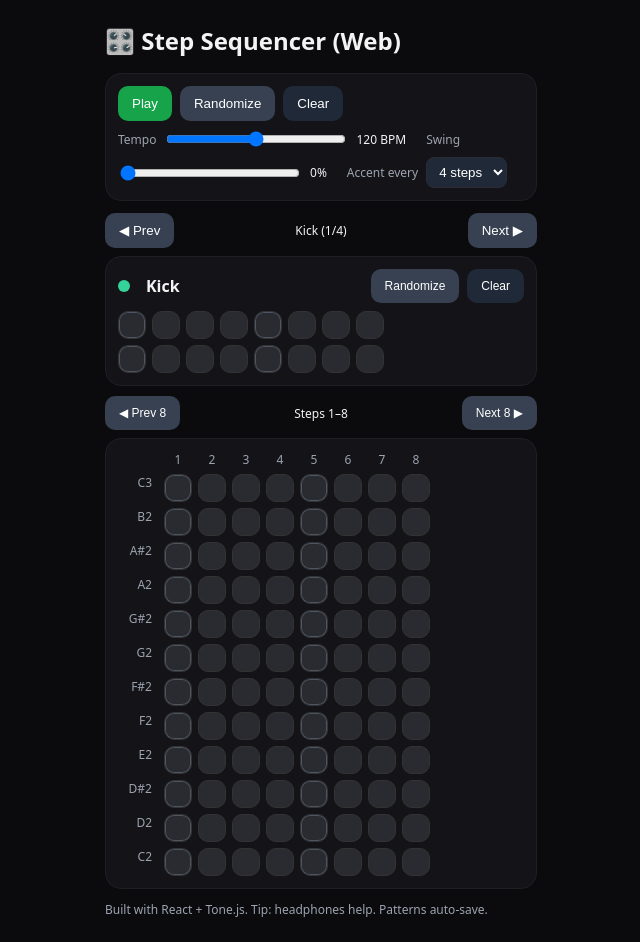
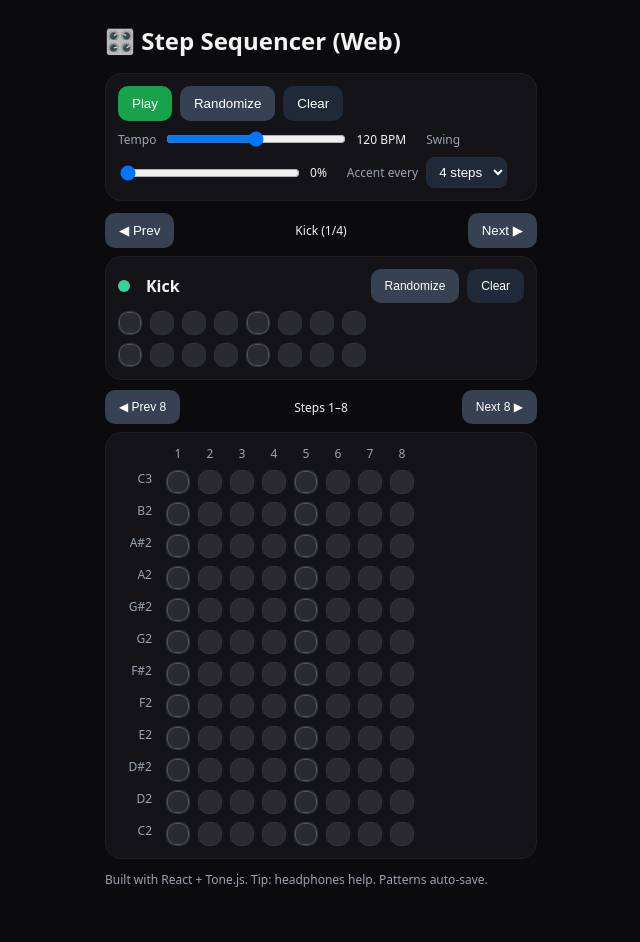
Before and after one commit to Tekknobot/react-stepseq-web, a React (Vite) app: page / in a window 1280 px wide. Shown: the whole page, without its empty margins (319-959 px from the left). After the commit the page ends 912 px from the top, so only its background shows below. Built offline with nearby package versions, Linux system fonts and the light colour scheme.

Commit message:
Another adjustment.

```diff
--- a/src/style.css
+++ b/src/style.css
@@ -7,8 +7,8 @@
   --sub: #9ca3af;
   --accent: #38bdf8;
 
-  --cell: 28px;  /* <<< step/cell size */
-  --gap:  6px;   /* spacing between steps */
+  --cell: 24px;  /* <<< step/cell size */
+  --gap:  8px;   /* spacing between steps */
 }
 * { box-sizing: border-box; }
 html, body, #root { height: 100%; }
```
